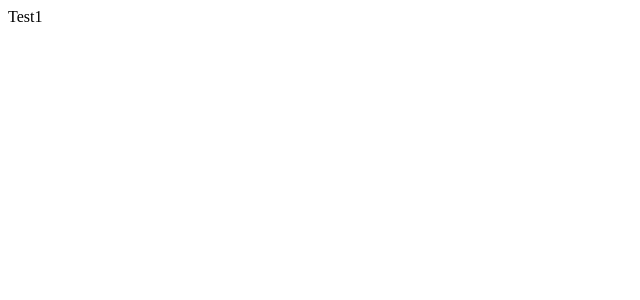
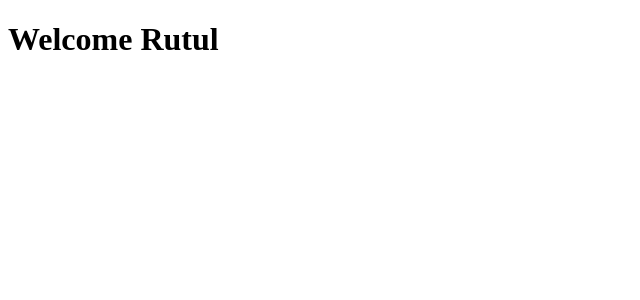
Before and after one commit to BHUSHAN000/React-Training, a React (Create React App) app: page / in a window 1280 px wide. Shown: the top 300 px of the page, without its empty margins (0-640 px from the left). Built offline with nearby package versions, Linux system fonts and the light colour scheme.

Commit message:
Rutul 1st

```diff
--- /dev/null
+++ b/src/Rutul/Test1.js
@@ -0,0 +1,11 @@
+import React, { Component } from 'react'
+
+export default class Test1 extends Component {
+  render() {
+    return (
+      <div>
+        <h1>Welcome Rutul</h1>
+      </div>
+    )
+  }
+}
--- a/src/index.js
+++ b/src/index.js
@@ -1,6 +1,6 @@
 import React from 'react';
 import ReactDOM from 'react-dom/client';
-import Test1 from './Harshu/Test1';
+import Test1 from './Rutul/Test1';
 
 
 const root = ReactDOM.createRoot(document.getElementById('root'));
```
